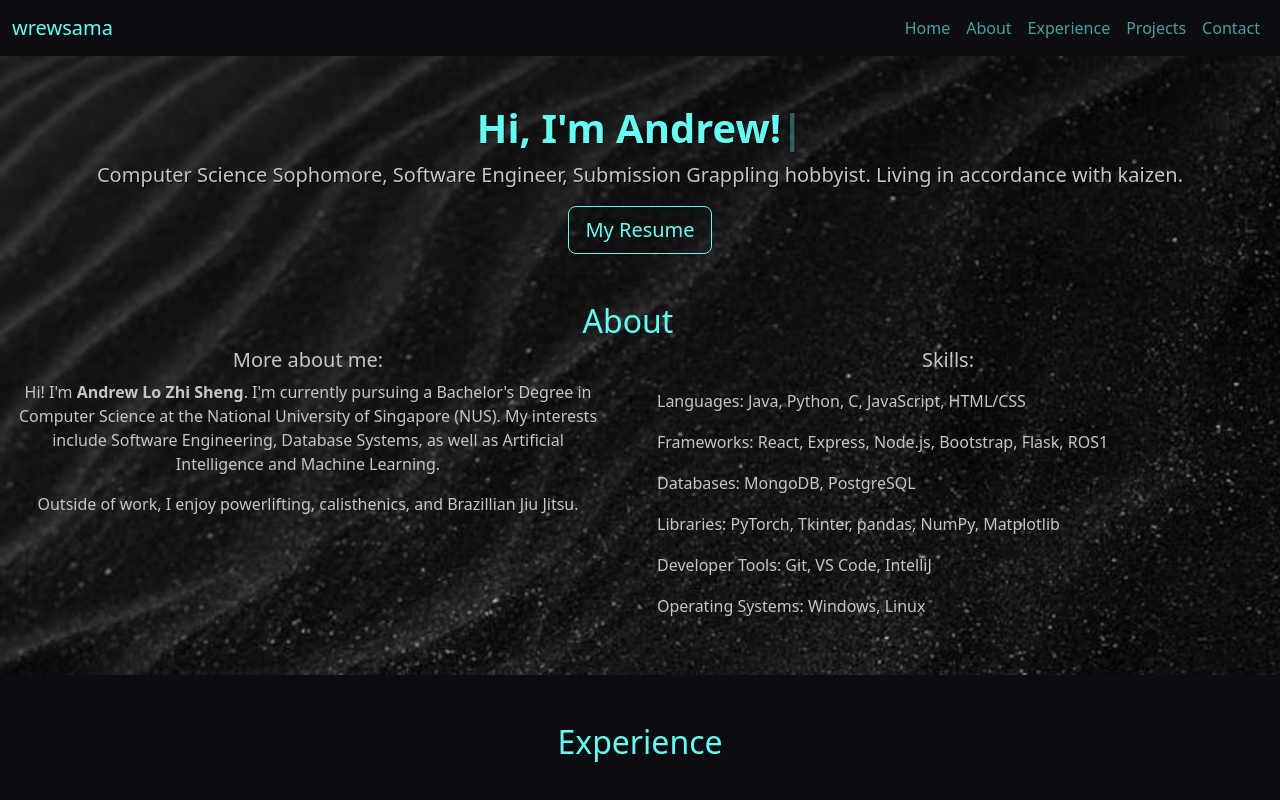
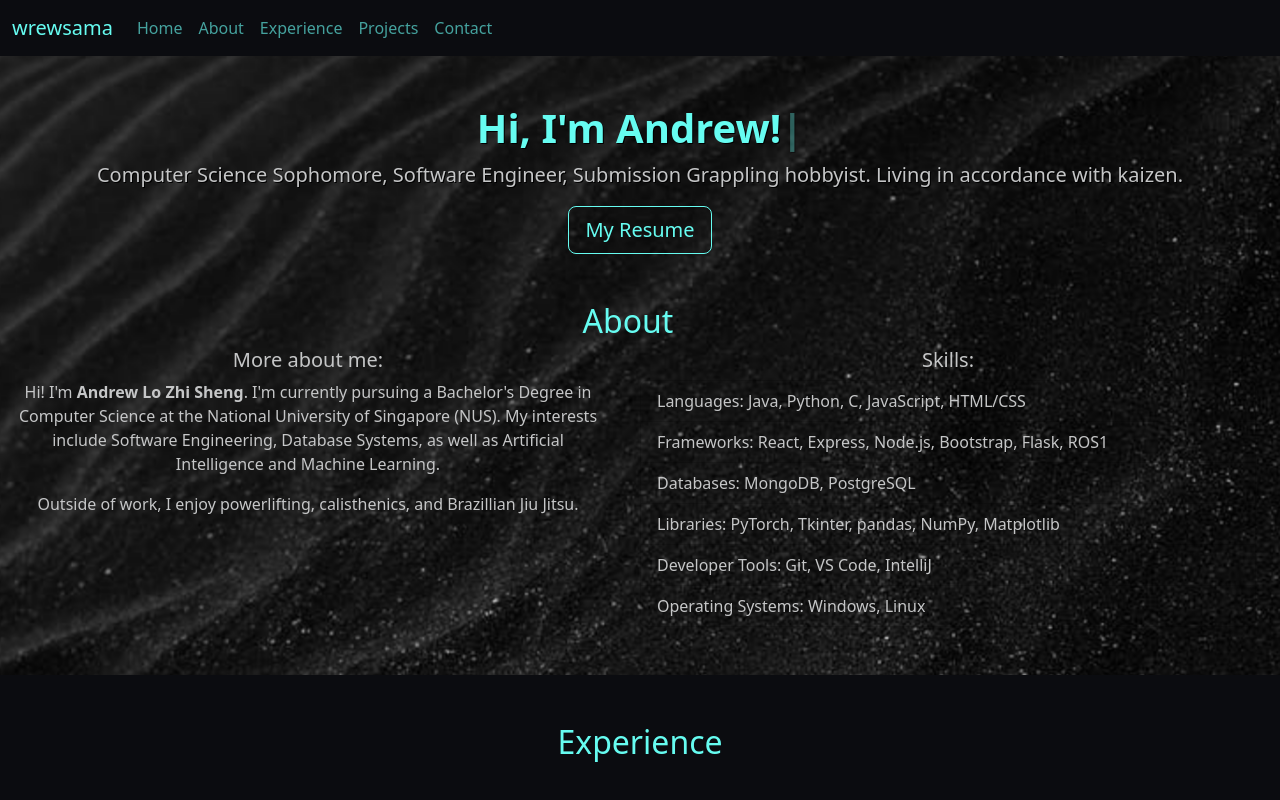
Before and after one commit to wrewsama/portfolio, a React (Create React App) app: page / in a window 1280 px wide. Shown: the top 800 px of the page. Built offline with nearby package versions, Linux system fonts and the light colour scheme.

Commit message:
implement collapsible navbar

```diff
--- a/src/App.css
+++ b/src/App.css
@@ -1,5 +1,9 @@
 .custom-bg-dark {
   background-color: #0B0C10;
+}
+
+.light-dropdown-btn {
+  background-color: #66FCF1;
 }
 
 .highlighted-btn {
--- a/src/App.js
+++ b/src/App.js
@@ -1,4 +1,5 @@
 import 'bootstrap/dist/css/bootstrap.min.css';
+import 'bootstrap'
 import { useEffect } from 'react';
 import About from './components/about';
 import Contact from './components/contact';
--- a/src/components/navbar.js
+++ b/src/components/navbar.js
@@ -6,8 +6,13 @@ export default function MainNavbar() {
             <div className="container-fluid">
                 <a className="navbar-brand text-heading" href="#home">wrewsama</a>
 
-
-                <ul className="navbar-nav">
+                <button className="navbar-toggler light-dropdown-btn"
+                        data-bs-toggle='collapse'
+                        data-bs-target='#navbarSupportedContent'>
+                    <span className="navbar-toggler-icon"></span>
+                </button>
+                <div className="collapse navbar-collapse" id="navbarSupportedContent">
+                    <ul className="navbar-nav me-auto mb-2 mb-lg-0">
                         <li className="nav-item">
                             <a className="nav-link text-subheading" href="#home">Home</a>
                         </li>
@@ -26,6 +31,7 @@ export default function MainNavbar() {
                         </li>
                     </ul>
                 </div>
+            </div>
         </nav>
     )
 }
```
Lines whose indentation alone changed are shown as unchanged.
